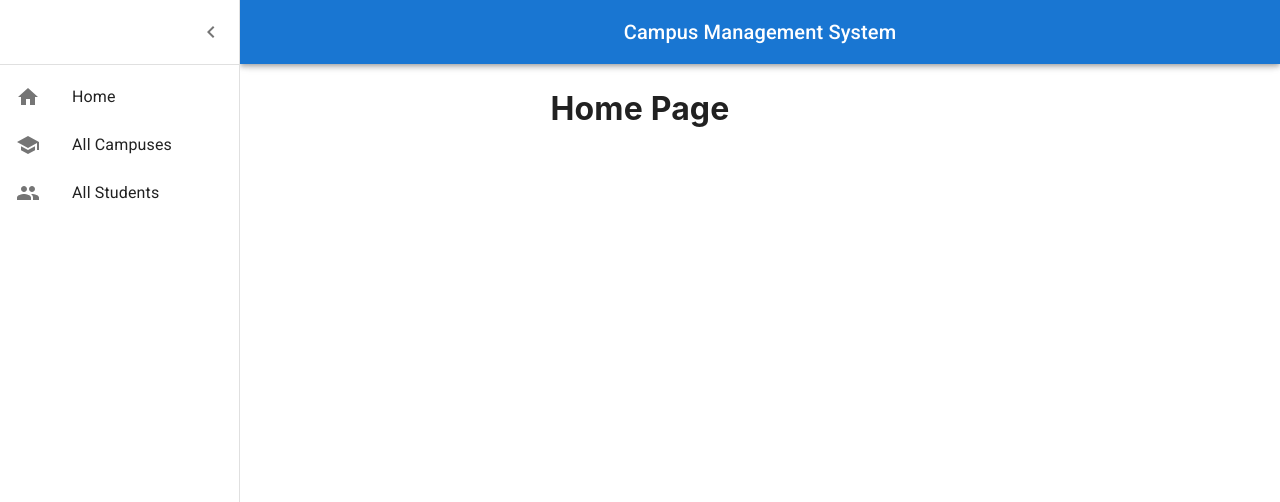
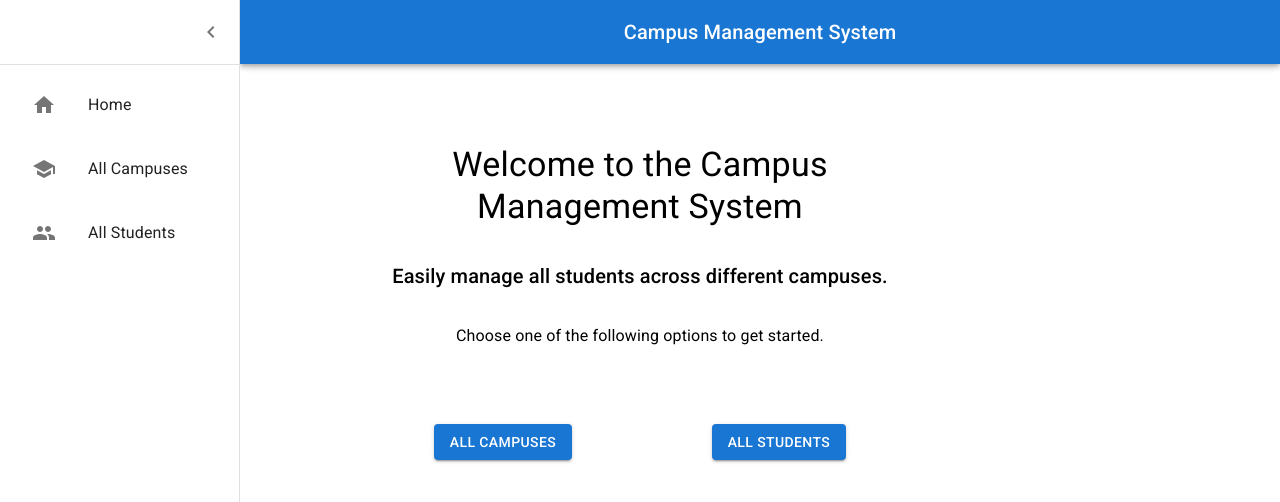
Before and after one commit to JS0Nwong/Assignment-5-CRUD-Application, a React (Create React App) app: page / in a window 1280 px wide. Both pictures are taken after a click on the button "open drawer". Shown: the top 502 px of the page. Built offline with nearby package versions, Linux system fonts and the light colour scheme.

Commit message:
finish Homepage view

```diff
--- a/src/components/Header.js
+++ b/src/components/Header.js
@@ -2,7 +2,6 @@ import React from "react";
 import { styled, useTheme } from "@mui/material/styles";
 import Box from "@mui/material/Box";
 import Drawer from "@mui/material/Drawer";
-import CssBaseline from "@mui/material/CssBaseline";
 import MuiAppBar from "@mui/material/AppBar";
 import Toolbar from "@mui/material/Toolbar";
 import List from "@mui/material/List";
@@ -63,7 +62,6 @@ export default function Header() {
 
   return (
     <Box sx={{ display: "flex" }}>
-      <CssBaseline />
       <AppBar position="fixed" open={open}>
         <Toolbar>
           <IconButton
@@ -104,7 +102,7 @@ export default function Header() {
         </DrawerHeader>
         <Divider />
         <List>
-          <ListItem disablePadding>
+          <ListItem>
             <ListItemButton component={Link} to="/">
               <ListItemIcon>
                 <HomeIcon />
@@ -113,7 +111,7 @@ export default function Header() {
             </ListItemButton>
           </ListItem>
 
-          <ListItem disablePadding>
+          <ListItem>
             <ListItemButton component={Link} to="/campuses">
               <ListItemIcon>
                 <SchoolIcon />
@@ -122,7 +120,7 @@ export default function Header() {
             </ListItemButton>
           </ListItem>
 
-          <ListItem disablePadding>
+          <ListItem>
             <ListItemButton component={Link} to="/students">
               <ListItemIcon>
                 <GroupIcon />
--- a/src/components/views/HomePageView.js
+++ b/src/components/views/HomePageView.js
@@ -4,13 +4,51 @@ HomePageView.js
 The Views component is responsible for rendering web page with data provided by the corresponding Container component.
 It constructs a React component to display the home page.
 ================================================== */
+import { Container, Box, styled, Typography, Button } from "@mui/material";
+import { Link } from "react-router-dom";
+
+const MButton = styled(Button)(() => ({
+  marginTop: "2em",
+}));
+
 const HomePageView = () => {
   // Render Home page view
+
   return (
-    <div>
-      <h1>Home Page</h1>
-    </div>
+    <Container maxWidth="sm" sx={{ mt: "5em", minWidth: "300px" }}>
+      <Box>
+        <Typography component="h1" variant="h4">
+          Welcome to the Campus Management System
+        </Typography>
+      </Box>
+
+      <Box sx={{ mt: "2em" }}>
+        <Typography component="div" variant="h6">
+          Easily manage all students across different campuses.
+        </Typography>
+
+        <Typography paragraph m="2em">
+          Choose one of the following options to get started.
+        </Typography>
+
+        <Box
+          sx={{
+            display: "flex",
+            justifyContent: "space-around",
+            mt: "3em",
+            flexWrap: "wrap",
+          }}
+        >
+          <MButton component={Link} to="/campuses" variant="contained">
+            All Campuses
+          </MButton>
+          <MButton component={Link} to="/students" variant="contained">
+            All Students
+          </MButton>
+        </Box>
+      </Box>
+    </Container>
   );
-}
+};
 
 export default HomePageView;
--- a/src/components/views/NewStudentView.js
+++ b/src/components/views/NewStudentView.js
@@ -124,7 +124,9 @@ const NewStudentView = (props) => {
     <FormContainer>
       <Box
         sx={{
-          border: "1px solid black",
+          backgroundColor: "#045de9",
+          backgroundImage: "linear-gradient(315deg, #045de9 0%, #09c6f9 40%)",
+          borderRadius: "1.25em",
           m: "2em",
           p: "2em",
           minWidth: "260px",
```
Also changed, not shown: src/index.js (+6 -6 lines), src/App.css (line endings or trailing spaces).
